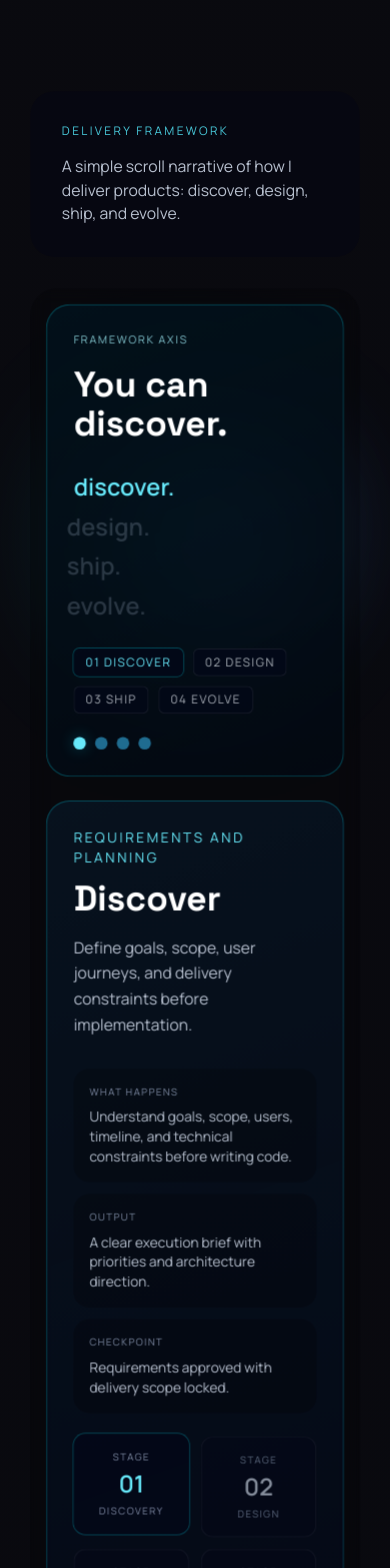
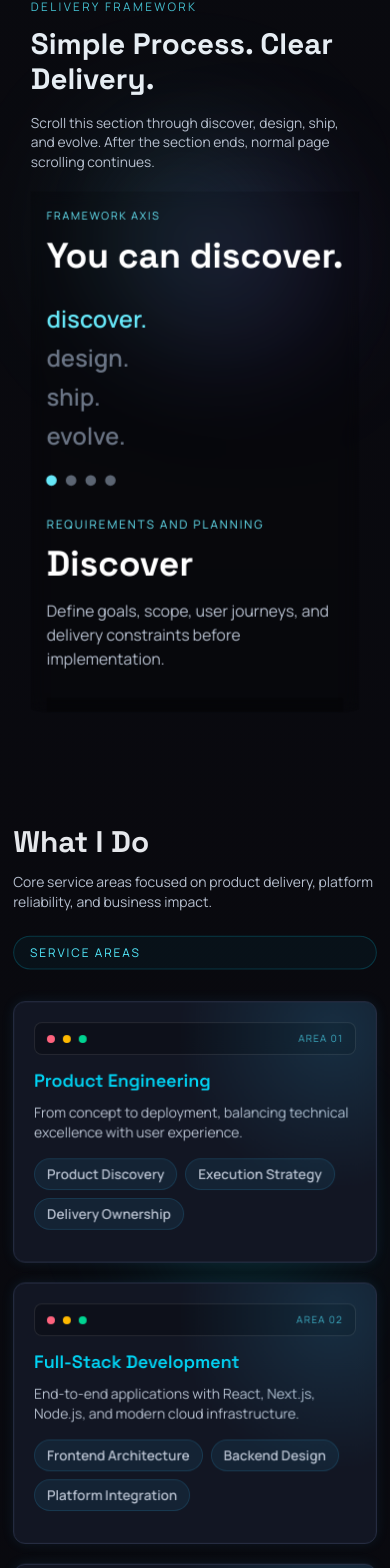
Before and after one commit to nikomeguro2004/portfolio, a Next.js app: page / in a window 390 px wide. Shown: the part 1659-3227 px from the top of the page. Built offline with nearby package versions, Linux system fonts and the light colour scheme.

Commit message:
Refactor NarrativeAxisSection and CinematicSolarSystemSkills components; remove unused 'payments' file and streamline process details for clarity

```diff
--- a/app/components/NarrativeAxisSection.tsx
+++ b/app/components/NarrativeAxisSection.tsx
@@ -15,69 +15,51 @@ interface NarrativeAxisSectionProps {
   steps: Step[];
 }
 
-const smoothEase: [number, number, number, number] = [0.22, 1, 0.36, 1];
+type ProcessDetail = {
+  focus: string;
+  output: string;
+  signal: string;
+};
 
-const STAGE_THEME = [
-  {
-    leftBg: 'linear-gradient(160deg, rgba(3, 18, 28, 0.9) 0%, rgba(3, 10, 20, 0.75) 100%)',
-    rightBg: 'linear-gradient(160deg, rgba(8, 22, 36, 0.78) 0%, rgba(5, 10, 26, 0.72) 100%)',
-    accent: 'rgb(103 232 249)',
-    glow: 'rgba(0, 229, 255, 0.28)',
-  },
-  {
-    leftBg: 'linear-gradient(160deg, rgba(12, 14, 36, 0.88) 0%, rgba(8, 10, 24, 0.76) 100%)',
-    rightBg: 'linear-gradient(160deg, rgba(20, 14, 44, 0.76) 0%, rgba(8, 10, 26, 0.72) 100%)',
-    accent: 'rgb(167 139 250)',
-    glow: 'rgba(123, 97, 255, 0.3)',
-  },
-  {
-    leftBg: 'linear-gradient(160deg, rgba(6, 24, 34, 0.9) 0%, rgba(5, 12, 26, 0.76) 100%)',
-    rightBg: 'linear-gradient(160deg, rgba(8, 30, 42, 0.76) 0%, rgba(5, 12, 26, 0.72) 100%)',
-    accent: 'rgb(45 212 191)',
-    glow: 'rgba(45, 212, 191, 0.3)',
-  },
-  {
-    leftBg: 'linear-gradient(160deg, rgba(20, 14, 42, 0.88) 0%, rgba(8, 10, 30, 0.76) 100%)',
-    rightBg: 'linear-gradient(160deg, rgba(24, 14, 50, 0.76) 0%, rgba(8, 10, 28, 0.72) 100%)',
-    accent: 'rgb(129 140 248)',
-    glow: 'rgba(129, 140, 248, 0.3)',
-  },
-] as const;
-
-const PROCESS_EXPLAINER: Record<string, { what: string; output: string; checkpoint: string }> = {
+const PROCESS_DETAILS: Record<string, ProcessDetail> = {
   discover: {
-    what: 'Understand goals, scope, users, timeline, and technical constraints before writing code.',
-    output: 'A clear execution brief with priorities and architecture direction.',
-    checkpoint: 'Requirements approved with delivery scope locked.',
+    focus: 'Clarify product intent, user needs, constraints, and delivery scope.',
+    output: 'Execution brief with decisions, priorities, and milestones.',
+    signal: 'Everyone aligns on what gets built and why.',
   },
   design: {
-    what: 'Shape system architecture, choose the stack, and define interfaces for maintainable growth.',
-    output: 'A technical blueprint and implementation sequence.',
-    checkpoint: 'Architecture validated against scale and complexity.',
+    focus: 'Shape architecture, interfaces, and implementation sequence for maintainability.',
+    output: 'Technical blueprint with stack choices and contracts.',
+    signal: 'System design supports scale without unnecessary complexity.',
   },
   ship: {
-    what: 'Build features in focused iterations, integrate systems, and validate quality before release.',
-    output: 'Production-ready features and stable deployments.',
-    checkpoint: 'Release quality gates pass in real environments.',
+    focus: 'Implement features in tight loops with integration and reliability checks.',
+    output: 'Production-ready releases with measurable quality.',
+    signal: 'Features launch stably with low-friction handoff to users.',
   },
   evolve: {
-    what: 'Use analytics and reliability signals to improve performance and system behavior over time.',
-    output: 'Incremental product and infrastructure improvements.',
-    checkpoint: 'Measured gains in speed, reliability, and user outcomes.',
+    focus: 'Use telemetry and feedback to improve performance and product outcomes.',
+    output: 'Continuous refinements across UX, code, and infrastructure.',
+    signal: 'User value and system reliability improve release over release.',
   },
 };
+
+const STAGE_ACCENTS = ['#67E8F9', '#A78BFA', '#2DD4BF', '#818CF8'] as const;
+
+const smoothEase: [number, number, number, number] = [0.22, 1, 0.36, 1];
 
 export default function NarrativeAxisSection({ steps }: NarrativeAxisSectionProps) {
   const [active, setActive] = useState(0);
   const rootRef = useRef<HTMLDivElement>(null);
+  const scrollRef = useRef<HTMLDivElement>(null);
   const markersRef = useRef<Array<HTMLDivElement | null>>([]);
 
-  const stageTheme = STAGE_THEME[active] ?? STAGE_THEME[0];
   const activeStep = steps[active] ?? steps[0];
-  const explainer = PROCESS_EXPLAINER[activeStep.title.toLowerCase()] ?? PROCESS_EXPLAINER.discover;
+  const detail = PROCESS_DETAILS[activeStep.title.toLowerCase()] ?? PROCESS_DETAILS.discover;
+  const activeAccent = STAGE_ACCENTS[active] ?? STAGE_ACCENTS[0];
 
   useEffect(() => {
-    if (!rootRef.current) return;
+    if (!scrollRef.current) return;
 
     const observer = new IntersectionObserver(
       (entries) => {
@@ -88,8 +70,9 @@ export default function NarrativeAxisSection({ steps }: NarrativeAxisSectionProp
         });
       },
       {
+        root: scrollRef.current,
         threshold: 0.7,
-        rootMargin: '-20% 0px -20% 0px',
+        rootMargin: '-18% 0px -18% 0px',
       }
     );
 
@@ -103,42 +86,53 @@ export default function NarrativeAxisSection({ steps }: NarrativeAxisSectionProp
   useEffect(() => {
     if (!rootRef.current) return;
 
-    const chips = rootRef.current.querySelectorAll('.process-chip');
-    const points = rootRef.current.querySelectorAll('.process-point');
+    const verbs = rootRef.current.querySelectorAll('.axis-verb');
+    const dots = rootRef.current.querySelectorAll('.axis-dot');
 
-    animate(chips, {
+    animate(verbs, {
       translateY: [10, 0],
-      opacity: [0.4, 1],
-      delay: stagger(50),
-      duration: 320,
-      ease: 'out(3)',
+      opacity: [0.5, 1],
+      delay: stagger(40),
+      duration: 380,
+      ease: 'out(4)',
     });
 
-    animate(points, {
-      scale: [0.92, 1.06],
+    animate(dots, {
+      scale: [0.9, 1.08],
       opacity: [0.7, 1],
-      delay: stagger(55),
+      delay: stagger(40),
       duration: 360,
-      ease: 'inOut(3)',
+      ease: 'inOut(4)',
     });
   }, [active]);
 
   return (
-    <section className="relative min-h-[255vh] w-full px-4 py-8 sm:py-12">
+    <section className="relative w-full px-4 py-3 sm:py-4">
       <motion.div
-        className="pointer-events-none absolute left-[8%] top-[15%] h-80 w-80 rounded-full blur-3xl"
+        className="pointer-events-none absolute left-[10%] top-[14%] h-72 w-72 rounded-full blur-3xl"
         animate={{
-          background: `radial-gradient(circle, ${stageTheme.glow}, transparent 72%)`,
-          scale: [1, 1.06, 1],
+          background: `radial-gradient(circle, ${activeAccent}35, transparent 70%)`,
+          scale: [1, 1.05, 1],
         }}
-        transition={{ duration: 1.2, ease: 'easeOut' }}
+        transition={{ duration: 1.1, ease: smoothEase }}
       />
 
-      <div ref={rootRef} className="container relative">
-        <div className="mb-8 rounded-3xl bg-slate-950/30 p-8 sm:p-10">
-          <p className="text-xs uppercase tracking-[0.2em] text-cyan-300/85">Delivery Framework</p>
-          <p className="mt-4 max-w-4xl text-base sm:text-2xl" style={{ color: 'var(--text-secondary)' }}>
-            A simple scroll narrative of how I deliver products: discover, design, ship, and evolve.
+      <div
+        ref={scrollRef}
+        className="relative h-[86vh] overflow-y-auto rounded-[24px] [&::-webkit-scrollbar]:hidden"
+        style={{
+          scrollbarWidth: 'none',
+          msOverflowStyle: 'none',
+        }}
+      >
+        <div ref={rootRef} className="container relative min-h-[180vh] pt-2">
+          <div className="mb-5 max-w-4xl">
+            <p className="text-xs uppercase tracking-[0.2em] text-cyan-300/80">Delivery Framework</p>
+            <h2 className="mt-3 text-3xl font-bold sm:text-5xl" style={{ color: '#E6EDF3' }}>
+              Simple Process. Clear Delivery.
+            </h2>
+            <p className="mt-4 text-sm sm:text-lg" style={{ color: 'var(--text-secondary)' }}>
+              Scroll this section through discover, design, ship, and evolve. After the section ends, normal page scrolling continues.
             </p>
           </div>
 
@@ -150,29 +144,27 @@ export default function NarrativeAxisSection({ steps }: NarrativeAxisSectionProp
                   markersRef.current[index] = element;
                 }}
                 data-index={index}
-              className="h-[62vh]"
+                className="h-[40vh]"
                 aria-hidden="true"
               />
             ))}
           </div>
 
-        <div className="sticky top-[8vh] z-10">
-          <div className="grid min-h-[82vh] gap-6 rounded-[28px] bg-black/20 p-4 backdrop-blur-sm sm:p-6 lg:grid-cols-[0.9fr_1.1fr]">
-            <motion.div
-              className="rounded-3xl p-7 sm:p-10"
-              animate={{ background: stageTheme.leftBg }}
-              transition={{ duration: 0.35, ease: smoothEase }}
-              style={{ boxShadow: `inset 0 0 0 1px ${stageTheme.glow}` }}
-            >
-              <p className="text-[11px] uppercase tracking-[0.16em] text-cyan-200/80">Framework Axis</p>
+          <div className="sticky top-[3vh] z-10">
+            <div className="grid gap-8 bg-black/15 p-4 backdrop-blur-sm sm:p-6 lg:grid-cols-[0.85fr_1.15fr]">
+            <div>
+              <p className="text-[11px] uppercase tracking-[0.16em]" style={{ color: activeAccent }}>
+                Framework Axis
+              </p>
+
               <AnimatePresence mode="wait">
                 <motion.h3
-                  key={`axis-${activeStep.title}`}
-                  initial={{ opacity: 0, y: 10 }}
+                  key={`headline-${activeStep.title}`}
+                  initial={{ opacity: 0, y: 8 }}
                   animate={{ opacity: 1, y: 0 }}
-                  exit={{ opacity: 0, y: -8 }}
-                  transition={{ duration: 0.22, ease: smoothEase }}
-                  className="mt-4 text-4xl font-bold text-white sm:text-5xl"
+                  exit={{ opacity: 0, y: -6 }}
+                  transition={{ duration: 0.3, ease: smoothEase }}
+                  className="mt-3 text-4xl font-bold text-white sm:text-5xl"
                 >
                   You can {activeStep.title.toLowerCase()}.
                 </motion.h3>
@@ -182,33 +174,16 @@ export default function NarrativeAxisSection({ steps }: NarrativeAxisSectionProp
                 {steps.map((step, index) => (
                   <motion.p
                     key={step.title}
-                    className="text-2xl font-semibold lowercase sm:text-3xl"
+                    className="axis-verb text-2xl font-semibold lowercase sm:text-3xl"
                     animate={{
-                      opacity: index === active ? 1 : 0.4,
-                      x: index === active ? 0 : -7,
+                      opacity: index === active ? 1 : 0.42,
+                      x: index === active ? 0 : -5,
                     }}
-                    transition={{ duration: 0.2, ease: 'easeOut' }}
-                    style={{ color: index === active ? stageTheme.accent : 'rgba(148,163,184,0.68)' }}
+                    transition={{ duration: 0.25, ease: smoothEase }}
+                    style={{ color: index === active ? activeAccent : 'rgba(148,163,184,0.7)' }}
                   >
                     {step.title.toLowerCase()}.
                   </motion.p>
-                ))}
-              </div>
-
-              <div className="mt-7 flex flex-wrap gap-2.5">
-                {steps.map((step, index) => (
-                  <button
-                    key={`chip-${step.title}`}
-                    type="button"
-                    onClick={() => markersRef.current[index]?.scrollIntoView({ behavior: 'smooth', block: 'center' })}
-                    className="process-chip rounded-md bg-slate-950/55 px-3 py-1.5 text-xs uppercase tracking-[0.12em]"
-                    style={{
-                      color: index === active ? stageTheme.accent : 'rgba(230, 237, 243, 0.72)',
-                      boxShadow: index === active ? `0 0 0 1px ${stageTheme.glow}` : 'inset 0 0 0 1px rgba(255,255,255,0.08)',
-                    }}
-                  >
-                    {String(index + 1).padStart(2, '0')} {step.title}
-                  </button>
                 ))}
               </div>
 
@@ -216,84 +191,57 @@ export default function NarrativeAxisSection({ steps }: NarrativeAxisSectionProp
                 {steps.map((step, index) => (
                   <motion.span
                     key={`dot-${step.title}`}
-                    className="process-point h-3 w-3 rounded-full"
+                    className="axis-dot h-2.5 w-2.5 rounded-full"
                     animate={{
                       scale: index === active ? 1.2 : 1,
-                      opacity: index === active ? 1 : 0.55,
+                      opacity: index === active ? 1 : 0.45,
                     }}
-                    transition={{ duration: 0.2, ease: 'easeOut' }}
-                    style={{
-                      background: index === active ? stageTheme.accent : 'rgba(56,189,248,0.55)',
-                      boxShadow: index === active ? `0 0 14px ${stageTheme.glow}` : 'none',
-                    }}
+                    transition={{ duration: 0.25, ease: smoothEase }}
+                    style={{ background: index === active ? activeAccent : 'rgba(148,163,184,0.6)' }}
                   />
                 ))}
               </div>
-            </motion.div>
+            </div>
 
+            <div>
+              <AnimatePresence mode="wait">
                 <motion.div
-              className="rounded-3xl p-7 sm:p-10"
-              animate={{ background: stageTheme.rightBg }}
-              transition={{ duration: 0.35, ease: smoothEase }}
-              style={{ boxShadow: `inset 0 0 0 1px ${stageTheme.glow}` }}
+                  key={`panel-${activeStep.title}`}
+                  initial={{ opacity: 0, y: 14 }}
+                  animate={{ opacity: 1, y: 0 }}
+                  exit={{ opacity: 0, y: -10 }}
+                  transition={{ duration: 0.32, ease: smoothEase }}
                 >
-              <p className="text-sm uppercase tracking-[0.18em]" style={{ color: stageTheme.accent }}>
+                  <p className="text-xs uppercase tracking-[0.16em]" style={{ color: activeAccent }}>
                     {activeStep.highlight}
                   </p>
+                  <h3 className="mt-3 text-4xl font-bold text-white sm:text-5xl">{activeStep.title}</h3>
+                  <p className="mt-4 text-base sm:text-lg" style={{ color: 'var(--text-secondary)' }}>
+                    {activeStep.content}
+                  </p>
 
-              <AnimatePresence mode="wait">
-                <motion.div
-                  key={`step-content-${activeStep.title}`}
-                  initial={{ opacity: 0, x: 12 }}
-                  animate={{ opacity: 1, x: 0 }}
-                  exit={{ opacity: 0, x: -8 }}
-                  transition={{ duration: 0.24, ease: smoothEase }}
-                >
-                  <h3 className="mt-3 text-4xl font-bold text-white sm:text-5xl">{activeStep.title}</h3>
-                  <p className="mt-4 text-base leading-relaxed sm:text-xl" style={{ color: 'var(--text-secondary)' }}>
-                    {activeStep.content}
+                  <div className="mt-7 grid gap-4 sm:grid-cols-3">
+                    <div className="bg-black/25 p-4">
+                      <p className="text-[10px] uppercase tracking-[0.14em]" style={{ color: 'var(--text-tertiary)' }}>Focus</p>
+                      <p className="mt-2 text-sm" style={{ color: '#C9D3DE' }}>{detail.focus}</p>
+                    </div>
+                    <div className="bg-black/25 p-4">
+                      <p className="text-[10px] uppercase tracking-[0.14em]" style={{ color: 'var(--text-tertiary)' }}>Output</p>
+                      <p className="mt-2 text-sm" style={{ color: '#C9D3DE' }}>{detail.output}</p>
+                    </div>
+                    <div className="bg-black/25 p-4">
+                      <p className="text-[10px] uppercase tracking-[0.14em]" style={{ color: 'var(--text-tertiary)' }}>Success Signal</p>
+                      <p className="mt-2 text-sm" style={{ color: '#C9D3DE' }}>{detail.signal}</p>
+                    </div>
+                  </div>
+
+                  <p className="mt-5 text-[11px] uppercase tracking-[0.16em]" style={{ color: activeAccent }}>
+                    Stage {activeStep.metric.value} · {activeStep.metric.label}
                   </p>
                 </motion.div>
               </AnimatePresence>
-
-              <div className="mt-8 grid gap-3 sm:grid-cols-3">
-                <div className="rounded-2xl bg-black/24 p-4">
-                  <p className="text-[10px] uppercase tracking-[0.14em]" style={{ color: 'var(--text-tertiary)' }}>What happens</p>
-                  <p className="mt-2 text-sm" style={{ color: 'var(--text-secondary)' }}>{explainer.what}</p>
-                </div>
-                <div className="rounded-2xl bg-black/24 p-4">
-                  <p className="text-[10px] uppercase tracking-[0.14em]" style={{ color: 'var(--text-tertiary)' }}>Output</p>
-                  <p className="mt-2 text-sm" style={{ color: 'var(--text-secondary)' }}>{explainer.output}</p>
-                </div>
-                <div className="rounded-2xl bg-black/24 p-4">
-                  <p className="text-[10px] uppercase tracking-[0.14em]" style={{ color: 'var(--text-tertiary)' }}>Checkpoint</p>
-                  <p className="mt-2 text-sm" style={{ color: 'var(--text-secondary)' }}>{explainer.checkpoint}</p>
             </div>
           </div>
-
-              <div className="mt-6 grid grid-cols-2 gap-3 sm:grid-cols-4">
-                {steps.map((step, index) => (
-                  <motion.div
-                    key={`${step.title}-metric`}
-                    className="rounded-xl bg-slate-950/55 px-4 py-4 text-center"
-                    animate={{
-                      y: index === active ? -3 : 0,
-                      opacity: index === active ? 1 : 0.72,
-                    }}
-                    transition={{ duration: 0.2, ease: 'easeOut' }}
-                    style={{ boxShadow: index === active ? `0 0 0 1px ${stageTheme.glow}` : 'inset 0 0 0 1px rgba(255,255,255,0.08)' }}
-                  >
-                    <p className="text-[10px] uppercase tracking-[0.14em]" style={{ color: 'var(--text-tertiary)' }}>Stage</p>
-                    <p className="mt-1 text-2xl font-semibold" style={{ color: index === active ? stageTheme.accent : 'var(--text-secondary)' }}>
-                      {step.metric.value}
-                    </p>
-                    <p className="mt-1 text-[10px] uppercase tracking-[0.14em]" style={{ color: 'var(--text-tertiary)' }}>
-                      {step.metric.label}
-                    </p>
-                  </motion.div>
-                ))}
-              </div>
-            </motion.div>
         </div>
       </div>
       </div>
--- a/app/page.tsx
+++ b/app/page.tsx
@@ -14,9 +14,11 @@ import ContactRelay from './components/ContactRelay';
 function ViewportParallaxPanel({
   children,
   glow,
+  mode = 'screen',
 }: {
   children: React.ReactNode;
   glow: 'cyan' | 'violet';
+  mode?: 'screen' | 'content';
 }) {
   const sectionRef = useRef<HTMLDivElement>(null);
   const { scrollYProgress } = useScroll({
@@ -30,7 +32,10 @@ function ViewportParallaxPanel({
   const glowY = useTransform(scrollYProgress, [0, 1], [-18, 28]);
 
   return (
-    <section ref={sectionRef} className="relative flex min-h-screen snap-start items-center px-0 py-6 sm:py-8">
+    <section
+      ref={sectionRef}
+      className={`relative flex snap-start items-start px-0 ${mode === 'screen' ? 'min-h-screen py-2 sm:py-3' : 'min-h-0 py-0'}`}
+    >
       <motion.div
         className="pointer-events-none absolute right-[8%] top-[16%] h-56 w-56 rounded-full blur-3xl"
         style={{
@@ -98,14 +103,6 @@ const skills = {
     'CI/CD Pipelines',
     'Vercel Deployments',
     'Monitoring & Logs',
-  ],
-  'Payments & Product Ops': [
-    'Stripe',
-    'Razorpay',
-    'Subscription Flows',
-    'Checkout UX',
-    'A/B Experiments',
-    'Analytics Instrumentation',
   ],
 };
 
@@ -405,11 +402,11 @@ export default function Home() {
         </section>
       </ViewportParallaxPanel>
 
-      <ViewportParallaxPanel glow="violet">
+      <ViewportParallaxPanel glow="violet" mode="content">
         <NarrativeAxisSection steps={storySteps} />
       </ViewportParallaxPanel>
 
-      <ViewportParallaxPanel glow="cyan">
+      <ViewportParallaxPanel glow="cyan" mode="content">
         <ServiceConstellation items={whatIDo} quote={guidingQuote} />
       </ViewportParallaxPanel>
 
```
Also changed, not shown: app/components/CinematicSolarSystemSkills.tsx (+1 -11 lines). Lines whose indentation alone changed are shown as unchanged.
